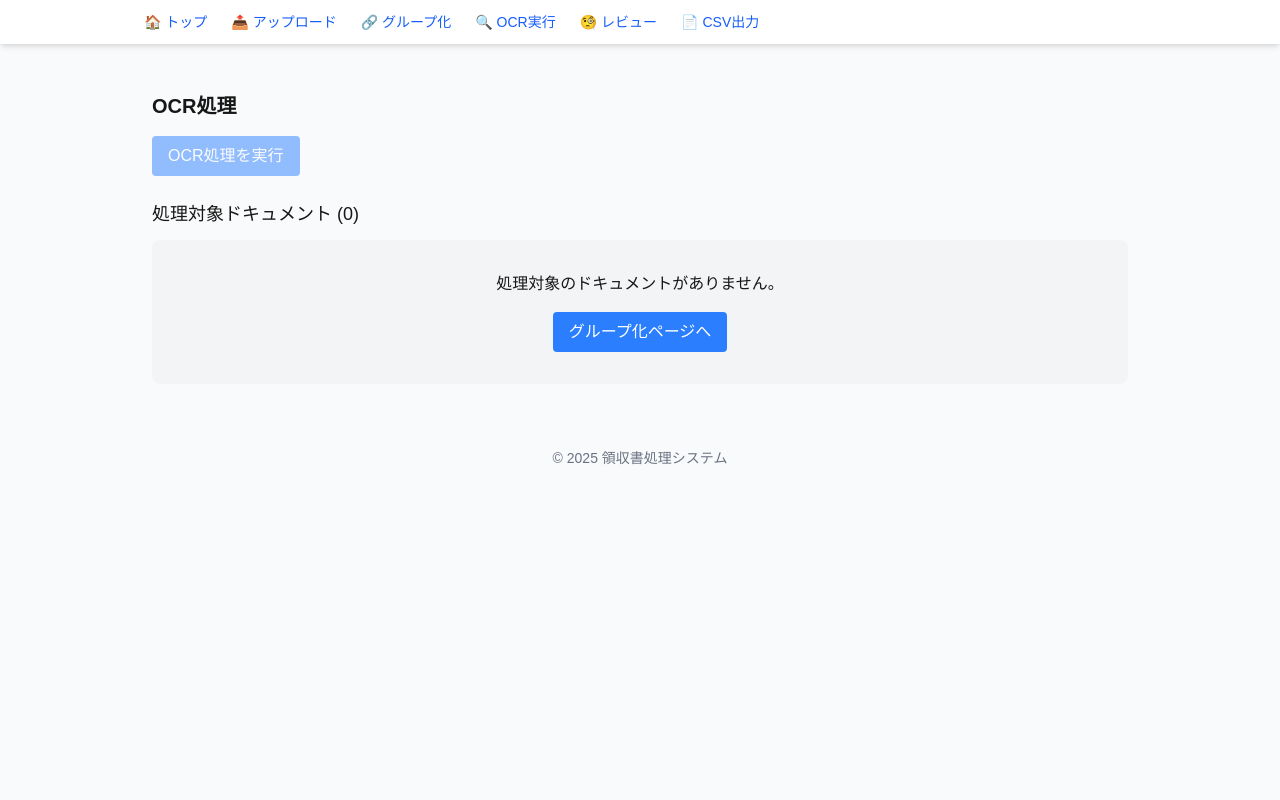
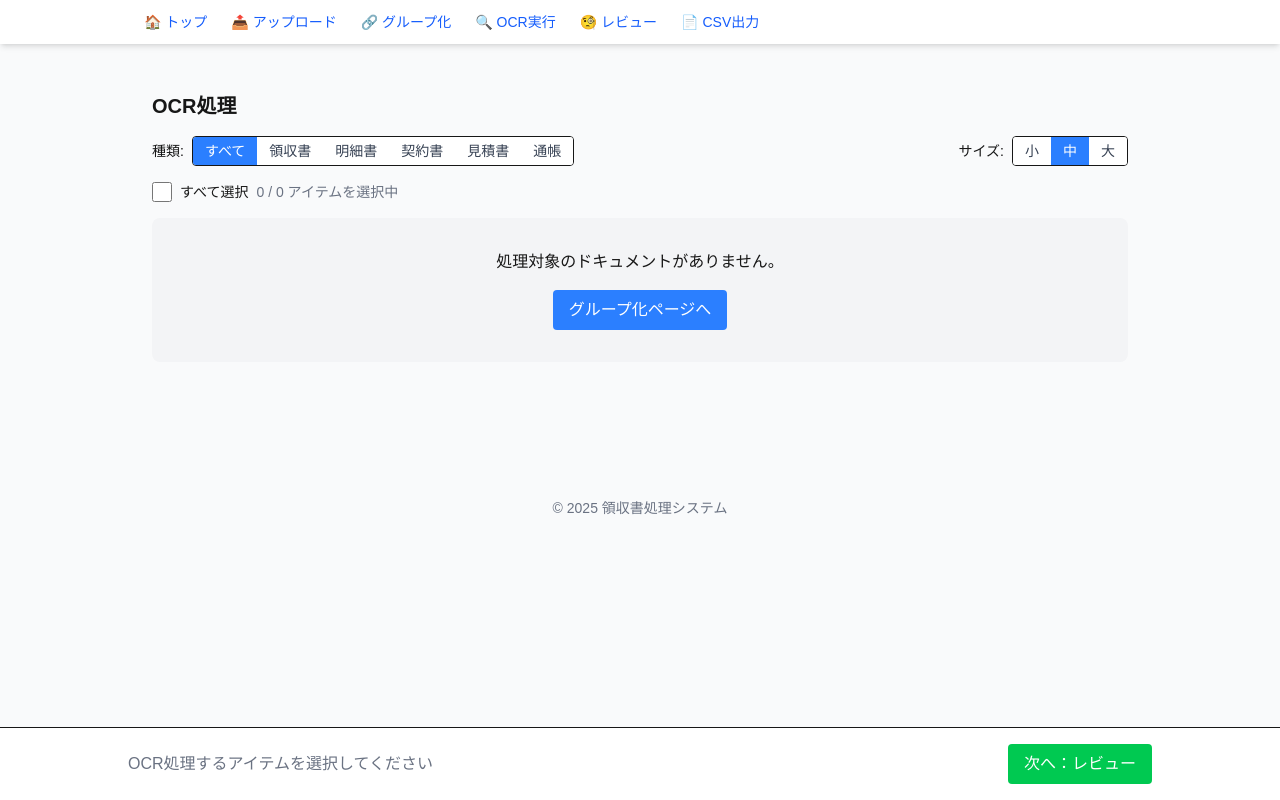
Before and after one commit to twist-eight/receipt-app, a Next.js app: page /ocr in a window 1280 px wide. Built offline with nearby package versions, Linux system fonts and the light colour scheme.

Commit message:
OCR実行ページのUIを更新

```diff
--- a/src/pages/ocr.tsx
+++ b/src/pages/ocr.tsx
@@ -1,29 +1,106 @@
 // src/pages/ocr.tsx
-import { useState } from "react";
+import { useState, useEffect, useRef } from "react";
 import { useRouter } from "next/router";
 import { useReceiptContext } from "../contexts/ReceiptContext";
 import ImageCarousel from "../components/ImageCarousel";
 import ConfirmDialog from "../components/ConfirmDialog";
+import { ReceiptType } from "../types/receipt";
 
 export default function OcrPage() {
   const router = useRouter();
-  const { receipts } = useReceiptContext();
+  const { receipts, updateReceipt } = useReceiptContext();
   const [isProcessing, setIsProcessing] = useState(false);
   const [processedCount, setProcessedCount] = useState(0);
   const [error, setError] = useState<string | null>(null);
   const [isConfirmDialogOpen, setIsConfirmDialogOpen] = useState(false);
+  const [selectedIds, setSelectedIds] = useState<string[]>([]);
+  const [typeFilter, setTypeFilter] = useState<string | null>(null);
 
-  // OCR実行の処理（モック - 実際のOCR処理はここに実装）
+  // 初期化フラグを追加
+  const initializedRef = useRef(false);
+
+  // カードサイズのオプションと状態
+  const sizeOptions = [
+    { value: "small", label: "小" },
+    { value: "medium", label: "中", default: true },
+    { value: "large", label: "大" },
+  ];
+  const [cardSize, setCardSize] = useState("medium");
+
+  // レシート種類のオプション
+  const typeOptions: ReceiptType[] = [
+    "領収書",
+    "明細書",
+    "契約書",
+    "見積書",
+    "通帳",
+  ];
+
+  // フィルターオプション
+  const filterOptions: Array<{ value: string | null; label: string }> = [
+    { value: null, label: "すべて" },
+    ...typeOptions.map((type) => ({ value: type, label: type })),
+  ];
+
+  // 初期化時「だけ」に全てのアイテムを選択状態にする
+  useEffect(() => {
+    // 初回のみ実行し、それ以降はスキップ
+    if (!initializedRef.current && receipts.length > 0) {
+      setSelectedIds(receipts.map((item) => item.id));
+      initializedRef.current = true;
+    }
+  }, [receipts]);
+
+  // アイテムの選択/選択解除
+  const toggleItemSelection = (id: string) => {
+    setSelectedIds((prev) =>
+      prev.includes(id) ? prev.filter((itemId) => itemId !== id) : [...prev, id]
+    );
+  };
+
+  // 全てのアイテムを選択/選択解除
+  const toggleSelectAll = (select: boolean) => {
+    if (select) {
+      const idsToSelect = filteredReceipts.map((item) => item.id);
+      setSelectedIds(idsToSelect);
+    } else {
+      setSelectedIds([]);
+    }
+  };
+
+  // 種類ボタンのクリックハンドラ - データ更新のみを行い、選択状態には触れない
+  const handleTypeButtonClick = (
+    e: React.MouseEvent,
+    id: string,
+    type: ReceiptType
+  ) => {
+    // イベント伝播を止める
+    e.stopPropagation();
+    e.preventDefault();
+
+    // 種類のみを更新し、選択状態には影響しない
+    updateReceipt(id, { type });
+  };
+
+  // OCR実行の処理
   const runOcr = async () => {
+    if (selectedIds.length === 0) {
+      setError("処理するアイテムを選択してください");
+      return;
+    }
+
     setIsProcessing(true);
     setProcessedCount(0);
     setError(null);
 
     try {
-      // ここに実際のOCR処理を実装
-      // 現在はモックとして、単純にカウントアップするだけ
-      for (let i = 0; i < receipts.length; i++) {
+      // 選択されたアイテムのみ処理
+      const selectedItems = receipts.filter((item) =>
+        selectedIds.includes(item.id)
+      );
+
       // OCR処理のシミュレーション
+      for (let i = 0; i < selectedItems.length; i++) {
         await new Promise((resolve) => setTimeout(resolve, 500));
         setProcessedCount(i + 1);
       }
@@ -38,8 +115,14 @@ export default function OcrPage() {
     }
   };
 
+  // 表示するアイテムをフィルタリング
+  const filteredReceipts =
+    typeFilter === null
+      ? receipts
+      : receipts.filter((item) => item.type === typeFilter);
+
   return (
-    <div className="max-w-5xl mx-auto p-6">
+    <div className="max-w-5xl mx-auto p-6 pb-24">
       <h1 className="text-xl font-bold mb-4">OCR処理</h1>
 
       {error && (
@@ -54,31 +137,82 @@ export default function OcrPage() {
         </div>
       )}
 
-      {/* アクションボタン */}
-      <div className="flex flex-wrap gap-2 mb-6">
+      {/* フィルターとサイズ選択 */}
+      <div className="flex flex-wrap justify-between items-center mb-4 gap-2">
+        {/* 種類フィルター */}
+        <div className="flex flex-wrap items-center gap-2">
+          <span className="text-sm font-medium">種類:</span>
+          <div className="flex border rounded overflow-hidden">
+            {filterOptions.map((option) => (
               <button
-          onClick={() => setIsConfirmDialogOpen(true)}
-          disabled={isProcessing || receipts.length === 0}
-          className="px-4 py-2 bg-blue-500 text-white rounded hover:bg-blue-600 disabled:opacity-50 disabled:cursor-not-allowed"
+                key={option.value || "all"}
+                onClick={() => setTypeFilter(option.value)}
+                className={`px-3 py-1 text-sm ${
+                  typeFilter === option.value
+                    ? "bg-blue-500 text-white"
+                    : "bg-white text-gray-700 hover:bg-gray-100"
+                }`}
+                type="button"
               >
-          {isProcessing ? (
-            <>
-              <span className="inline-block mr-2">処理中...</span>
-              <span>
-                {processedCount}/{receipts.length}
+                {option.label}
+              </button>
+            ))}
+          </div>
+        </div>
+
+        {/* カードサイズ選択 */}
+        <div className="flex items-center gap-2">
+          <span className="text-sm font-medium">サイズ:</span>
+          <div className="flex border rounded overflow-hidden">
+            {sizeOptions.map((option) => (
+              <button
+                key={option.value}
+                onClick={() => setCardSize(option.value)}
+                className={`px-3 py-1 text-sm ${
+                  cardSize === option.value
+                    ? "bg-blue-500 text-white"
+                    : "bg-white text-gray-700 hover:bg-gray-100"
+                }`}
+                type="button"
+              >
+                {option.label}
+              </button>
+            ))}
+          </div>
+        </div>
+      </div>
+
+      {/* 選択アクション */}
+      <div className="mb-4 flex flex-wrap items-center gap-2">
+        <div className="flex items-center">
+          <input
+            type="checkbox"
+            id="select-all"
+            checked={
+              selectedIds.length > 0 &&
+              selectedIds.length === filteredReceipts.length
+            }
+            onChange={(e) => toggleSelectAll(e.target.checked)}
+            className="mr-2 h-5 w-5 cursor-pointer"
+          />
+          <label htmlFor="select-all" className="text-sm cursor-pointer">
+            {selectedIds.length > 0 &&
+            selectedIds.length === filteredReceipts.length
+              ? "すべて選択解除"
+              : "すべて選択"}
+          </label>
+        </div>
+
+        <span className="text-sm text-gray-500">
+          {selectedIds.length} / {filteredReceipts.length} アイテムを選択中
         </span>
-            </>
-          ) : (
-            "OCR処理を実行"
-          )}
-        </button>
       </div>
 
       {/* 確認ダイアログ */}
       {isConfirmDialogOpen && (
         <ConfirmDialog
           title="OCR処理を開始"
-          message={`${receipts.length}個のドキュメントに対してOCR処理を実行します。処理には時間がかかる場合があります。`}
+          message={`${selectedIds.length}個のドキュメントに対してOCR処理を実行します。処理には時間がかかる場合があります。`}
           confirmLabel="開始"
           cancelLabel="キャンセル"
           onConfirm={() => {
@@ -89,16 +223,59 @@ export default function OcrPage() {
         />
       )}
 
-      {/* 処理対象ドキュメント一覧 */}
-      <h2 className="text-lg font-medium mb-3">
-        処理対象ドキュメント ({receipts.length})
-      </h2>
-      <div className="grid grid-cols-1 md:grid-cols-2 lg:grid-cols-3 gap-4">
-        {receipts.map((item) => (
-          <div key={item.id} className="border p-4 rounded bg-white">
+      {/* 処理対象ドキュメント一覧 - カードサイズに応じてグリッドを調整 */}
+      <div
+        className={`grid ${
+          cardSize === "small"
+            ? "grid-cols-1 sm:grid-cols-3 md:grid-cols-4 lg:grid-cols-5"
+            : cardSize === "medium"
+            ? "grid-cols-1 md:grid-cols-2 lg:grid-cols-3"
+            : "grid-cols-1 lg:grid-cols-2"
+        } gap-4`}
+      >
+        {filteredReceipts.map((item) => (
+          <div key={item.id} className="border p-4 rounded relative bg-white">
+            {/* カードの選択可能領域 */}
+            <div
+              className={`${
+                selectedIds.includes(item.id)
+                  ? "border-blue-500 bg-blue-50"
+                  : "border-gray-300 hover:border-blue-300"
+              } border p-2 rounded cursor-pointer mb-3`}
+              onClick={() => toggleItemSelection(item.id)}
+            >
+              {/* チェックボックス */}
+              <div className="mb-2 flex justify-between items-center">
+                <div
+                  onClick={(e) => e.stopPropagation()}
+                  className="flex items-center"
+                >
+                  <input
+                    type="checkbox"
+                    checked={selectedIds.includes(item.id)}
+                    onChange={() => toggleItemSelection(item.id)}
+                    onClick={(e) => e.stopPropagation()}
+                    className="h-5 w-5 cursor-pointer"
+                  />
+                </div>
+                <p className="text-xs text-gray-500">
+                  ID: {item.id.substring(0, 8)}...
+                </p>
+              </div>
+
+              {/* 画像カルーセル */}
               {item.imageUrls && item.imageUrls.length > 0 && (
-              <div className="mb-2">
-                <ImageCarousel images={item.imageUrls} />
+                <div>
+                  <ImageCarousel
+                    images={item.imageUrls}
+                    className={`${
+                      cardSize === "small"
+                        ? "h-24"
+                        : cardSize === "medium"
+                        ? "h-40"
+                        : "h-60"
+                    }`}
+                  />
                   {item.imageUrls.length > 1 && (
                     <p className="text-xs text-center mt-1">
                       {item.imageUrls.length}ページ
@@ -106,11 +283,31 @@ export default function OcrPage() {
                   )}
                 </div>
               )}
+            </div>
 
-            <p className="text-sm font-medium truncate">
-              {item.vendor || "未設定の取引先"}
-            </p>
-            <p className="text-xs text-gray-500">{item.date || "日付なし"}</p>
+            {/* 種類選択部分 - クリック時にカード選択動作を起こさないようにする */}
+            <div
+              className="mt-2 border-t pt-2"
+              onClick={(e) => e.stopPropagation()}
+            >
+              <p className="text-xs text-gray-500 mb-1">種類を選択：</p>
+              <div className="flex flex-wrap gap-1">
+                {typeOptions.map((type) => (
+                  <button
+                    key={type}
+                    onClick={(e) => handleTypeButtonClick(e, item.id, type)}
+                    className={`px-2 py-1 text-xs rounded ${
+                      item.type === type
+                        ? "bg-blue-500 text-white"
+                        : "bg-gray-100 text-gray-700 hover:bg-gray-200"
+                    }`}
+                    type="button"
+                  >
+                    {type}
+                  </button>
+                ))}
+              </div>
+            </div>
           </div>
         ))}
       </div>
@@ -121,11 +318,66 @@ export default function OcrPage() {
           <button
             onClick={() => router.push("/group")}
             className="mt-4 px-4 py-2 bg-blue-500 text-white rounded hover:bg-blue-600"
+            type="button"
           >
             グループ化ページへ
           </button>
         </div>
       )}
+
+      {/* 固定ボタンエリア */}
+      <div className="fixed bottom-0 left-0 right-0 bg-white border-t p-4 shadow-lg z-10">
+        <div className="max-w-5xl mx-auto flex items-center justify-between">
+          {selectedIds.length > 0 ? (
+            <button
+              onClick={() => setIsConfirmDialogOpen(true)}
+              disabled={isProcessing}
+              className="px-4 py-2 bg-blue-500 text-white rounded hover:bg-blue-600 disabled:opacity-50 flex items-center"
+              type="button"
+            >
+              {isProcessing ? (
+                <>
+                  <svg
+                    className="animate-spin -ml-1 mr-2 h-4 w-4 text-white"
+                    xmlns="http://www.w3.org/2000/svg"
+                    fill="none"
+                    viewBox="0 0 24 24"
+                  >
+                    <circle
+                      className="opacity-25"
+                      cx="12"
+                      cy="12"
+                      r="10"
+                      stroke="currentColor"
+                      strokeWidth="4"
+                    ></circle>
+                    <path
+                      className="opacity-75"
+                      fill="currentColor"
+                      d="M4 12a8 8 0 018-8V0C5.373 0 0 5.373 0 12h4zm2 5.291A7.962 7.962 0 014 12H0c0 3.042 1.135 5.824 3 7.938l3-2.647z"
+                    ></path>
+                  </svg>
+                  処理中... {processedCount}/{selectedIds.length}
+                </>
+              ) : (
+                `${selectedIds.length}アイテムのOCR処理を実行`
+              )}
+            </button>
+          ) : (
+            <span className="text-gray-500">
+              OCR処理するアイテムを選択してください
+            </span>
+          )}
+
+          <button
+            onClick={() => router.push("/review")}
+            className="px-4 py-2 bg-green-500 text-white rounded hover:bg-green-600"
+            type="button"
+          >
+            次へ：レビュー
+          </button>
+        </div>
+      </div>
     </div>
   );
 }
```
Lines whose indentation alone changed are shown as unchanged.
